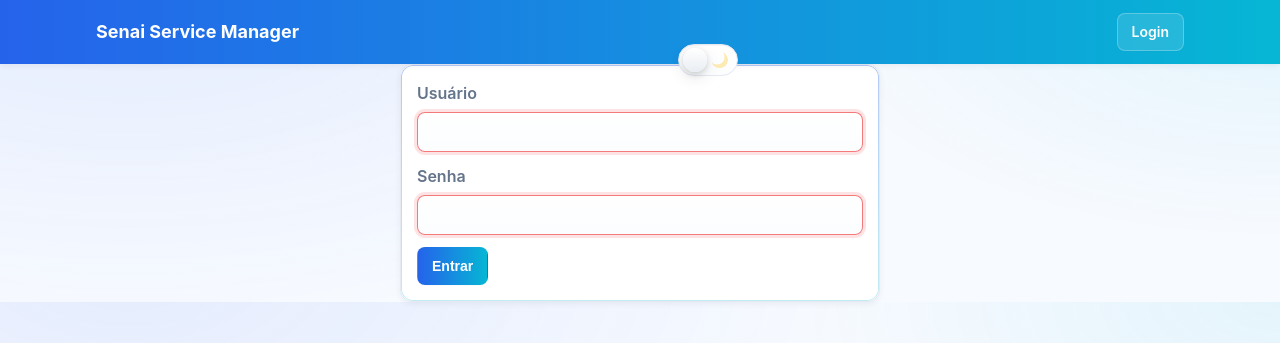
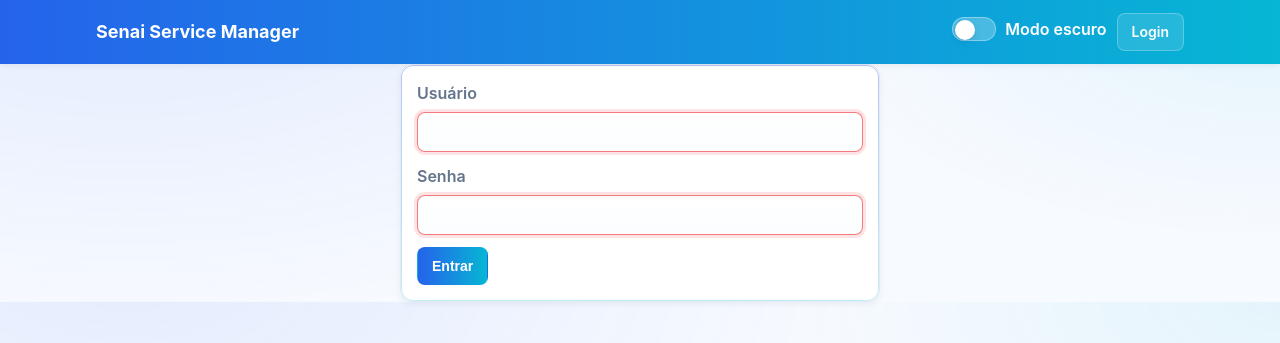
Before and after one commit to Tiagotj7/hackatonsenai_tj7_chenzo, a PHP site: page /admin/login.php in a window 1280 px wide. Shown: the top 343 px of the page. Run offline with PHP 8.4, Linux system fonts and the light colour scheme; data comes from the database, SQL or seed files in the repository; data that the repository does not hold is empty.

Commit message:
back theme

```diff
--- a/admin/header.php
+++ b/admin/header.php
@@ -105,15 +105,10 @@ function active($file) {
         <h1><?php echo e(app_name()); ?></h1>
       </div>
 
-<!-- Toggle de tema (light/dark) -->
-<label class="theme-switch" title="Alternar tema">
-  <input id="darkToggle" type="checkbox" aria-label="Alternar tema claro/escuro">
-  <span class="track">
-    <span class="icon sun" aria-hidden="true">☀️</span>
-    <span class="icon moon" aria-hidden="true">🌙</span>
-    <span class="thumb"></span>
-  </span>
-</label>
+      <div class="admin-actions">
+        <label style="display:flex;align-items:center;gap:6px;cursor:pointer; white-space:nowrap;">
+          <input type="checkbox" id="darkToggle"> Modo escuro
+        </label>
 
         <nav class="admin-nav-links">
           <?php if ($isLogged): ?>
--- a/assets/css/style.css
+++ b/assets/css/style.css
@@ -300,103 +300,3 @@ input[type="file"] { height: auto; padding: 8px; background: var(--bg-soft); bor
 
 /* Dark refine grid cards */
 .dark .ticket-card { background: var(--card); border-color: var(--border); }
-
-/* ===== Theme Toggle (light/dark) ===== */
-.theme-switch {
-  --w: 60px;       /* largura do trilho */
-  --h: 32px;       /* altura do trilho */
-  --pad: 4px;      /* padding interno do trilho */
-  --thumb: 24px;   /* diâmetro da bolinha */
-  position: relative;
-  display: inline-block;
-  width: var(--w);
-  height: var(--h);
-  cursor: pointer;
-}
-
-.theme-switch input {
-  position: absolute;
-  inset: 0;
-  opacity: 0;
-  width: 0;
-  height: 0;
-  margin: 0;
-}
-
-.theme-switch .track {
-  position: relative;
-  display: block;
-  width: 100%;
-  height: 100%;
-  border-radius: 999px;
-  border: 1px solid var(--border);
-  background: linear-gradient(180deg, var(--card), var(--card-2));
-  box-shadow: inset 0 1px 0 rgba(0,0,0,.04);
-  transition: background .25s ease, border-color .25s ease, box-shadow .25s ease;
-}
-
-.theme-switch .thumb {
-  position: absolute;
-  top: 50%;
-  left: var(--pad);
-  width: var(--thumb);
-  height: var(--thumb);
-  border-radius: 50%;
-  transform: translateY(-50%);
-  background: linear-gradient(180deg, #ffffff, #e9edf3);
-  box-shadow: 0 2px 6px rgba(0,0,0,.15), 0 6px 16px rgba(0,0,0,.10);
-  transition: left .25s ease, background .25s ease, box-shadow .25s ease;
-}
-
-.theme-switch .icon {
-  position: absolute;
-  top: 50%;
-  transform: translateY(-50%);
-  font-size: 14px;
-  line-height: 1;
-  opacity: .85;
-  transition: opacity .2s ease;
-  user-select: none;
-  pointer-events: none;
-}
-.theme-switch .icon.sun { left: 8px; }
-.theme-switch .icon.moon { right: 8px; }
-
-/* Estado: checado (tema escuro) - bolinha vai para a direita */
-.theme-switch input:checked + .track .thumb {
-  left: calc(100% - var(--thumb) - var(--pad));
-}
-
-/* Ícones: destaque o contexto */
-.theme-switch input:checked + .track .sun { opacity: .35; }
-.theme-switch input:not(:checked) + .track .moon { opacity: .35; }
-
-/* Foco acessível */
-.theme-switch input:focus-visible + .track {
-  box-shadow: var(--focus-ring);
-}
-
-/* Hover sutil */
-.theme-switch .track:hover {
-  filter: brightness(1.02);
-}
-
-/* Dark refinements */
-.dark .theme-switch .track {
-  background: linear-gradient(180deg, var(--card), var(--card-2));
-  border-color: var(--border);
-}
-.dark .theme-switch .thumb {
-  background: linear-gradient(180deg, #1a2750, #152140);
-  box-shadow: 0 2px 8px rgba(0,0,0,.35), 0 10px 24px rgba(0,0,0,.35);
-}
-.dark .theme-switch .icon.sun,
-.dark .theme-switch .icon.moon {
-  opacity: .9;
-}
-
-/* Versões menores (se precisar em telas muito estreitas) */
-@media (max-width: 420px) {
-  .theme-switch { --w: 54px; --h: 28px; --thumb: 20px; }
-  .theme-switch .icon { font-size: 12px; }
-}
--- a/assets/js/app.js
+++ b/assets/js/app.js
@@ -1,4 +1,3 @@
-// assets/js/app.js (resumo – você já tem algo assim)
 (function(){
   const toggle = document.getElementById('darkToggle');
   const pref = localStorage.getItem('dark') === '1';
@@ -10,4 +9,13 @@
       localStorage.setItem('dark', toggle.checked ? '1' : '0');
     });
   }
+  document.querySelectorAll('form').forEach(f => {
+    f.addEventListener('submit', ev => {
+      if (!f.checkValidity()) {
+        ev.preventDefault();
+        const firstInvalid = f.querySelector(':invalid');
+        if (firstInvalid) firstInvalid.focus();
+      }
+    });
+  });
 })();
```
